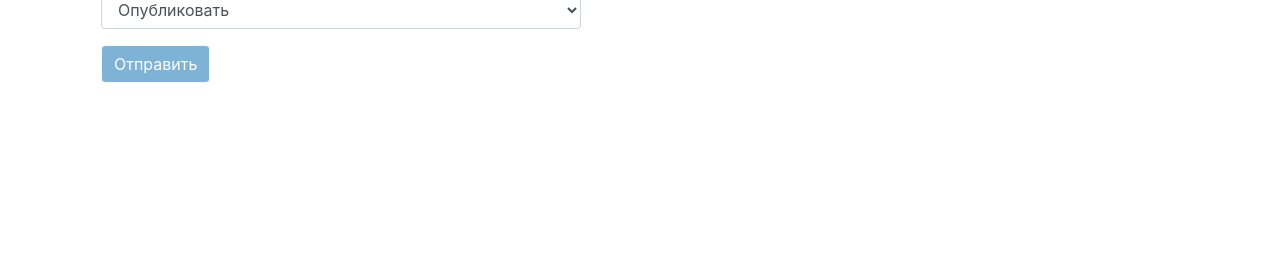
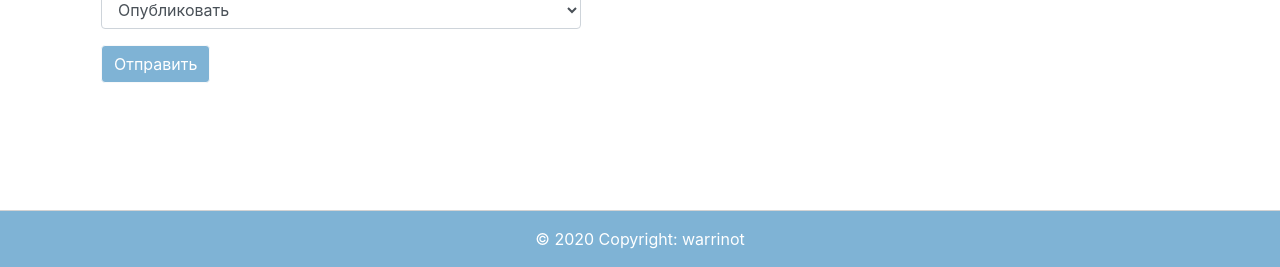
Before and after one commit to warrinot/Testcase, a Django app: page /create/ in a window 1280 px wide. Shown: the part 533-800 px from the top of the page. Run offline with Django 3.2, Linux system fonts and the light colour scheme; the visitor is signed in with stand-in values (Sample User, id 1); some libraries are stand-ins or nearby versions.

Commit message:
some styling improvements

```diff
--- a/blog/templates/blog/base.html
+++ b/blog/templates/blog/base.html
@@ -29,7 +29,7 @@
 
     <div class="collapse navbar-collapse" id="navbarNav">
       <ul class="navbar-nav">
-
+    {% if request.user.is_authenticated %}
         <li class="nav-item active">
           <a class="nav-link" href="{% url 'feed' %}">Лента<span class="sr-only">(current)</span></a>
         </li>
@@ -49,13 +49,21 @@
         <li class="nav-item active">
           <a class="nav-link" href="{% url 'post-list' %}">API<span class="sr-only">(current)</span></a>
         </li>
+      {% else %}
+        <li class="nav-item active">
+          <a class="nav-link" href="{% url 'login' %}">Войдите, для дальнейшего использования сайта<span class="sr-only">(current)</span></a>
+        </li>
+        {% endif %}
 
       </ul>
     </div>
 
 
     <div class="navbar-brand">
+      {% if request.user.is_authenticated %}
         Вы вошли как <b>{{request.user}}</b>. <a href="{% url 'logout' %}">Выйти</a>
+
+      {% endif %}
     </div>
 </div>
 </nav>
@@ -74,4 +82,12 @@
 
   </div>
 
+  <footer class='footer-new'>
+    <div class='container'>
+
+      <div class="footer-copyright text-center py-3 footer-text">© 2020 Copyright: warrinot
+      </div>
+    </div>
+  </footer>
+
 </body>
--- a/static/css/base.css
+++ b/static/css/base.css
@@ -1,25 +1,32 @@
 .navbar {
     background-color: #7fb3d5;
 }
+
 .navbar-brand {
     margin-right: 5rem;
 }
+
 .navbar-brand a {
     color:white;
 }
+
 .btn-light {
     background-color: #7fb3d5;
     color:white;
 }
+
 .card {
     max-width: 65em;
 }
+
 .page-link {
     color:#7fb3d5;
 }
+
 .arrow-dis {
     color:#212529;
 }
+
 .page-current {
     background-color: #7fb3d5!important;
     border-color:#7fb3d5!important;
@@ -31,14 +38,29 @@
     margin-right:5px;
     width:60px;
 }
+
 .post-form {
     max-width: 30em;
     margin-left: 1em;
     margin-top: 3em;
 }
+
 .post_title {
     color: #619BC2;
 }
+
 .sub {
     float:right;
 }
+
+.footer-new {
+    position: absolute;
+    bottom: 0;
+    width: 100%;
+    border-top: solid 1px lightgrey;
+    background-color: #7fb3d5;
+}
+
+.footer-text {
+    color: #fff;
+}
--- a/testcase/settings.py
+++ b/testcase/settings.py
@@ -122,7 +122,7 @@ LOGOUT_REDIRECT_URL = 'login'
 LOGIN_URL = 'login'
 
 
-LANGUAGE_CODE = 'en-us'
+LANGUAGE_CODE = 'ru-ru'
 
 TIME_ZONE = 'Europe/Moscow'
 
```
Also changed, not shown: users/templates/users/login.html (+24 -25 lines). Lines whose indentation alone changed are shown as unchanged.
